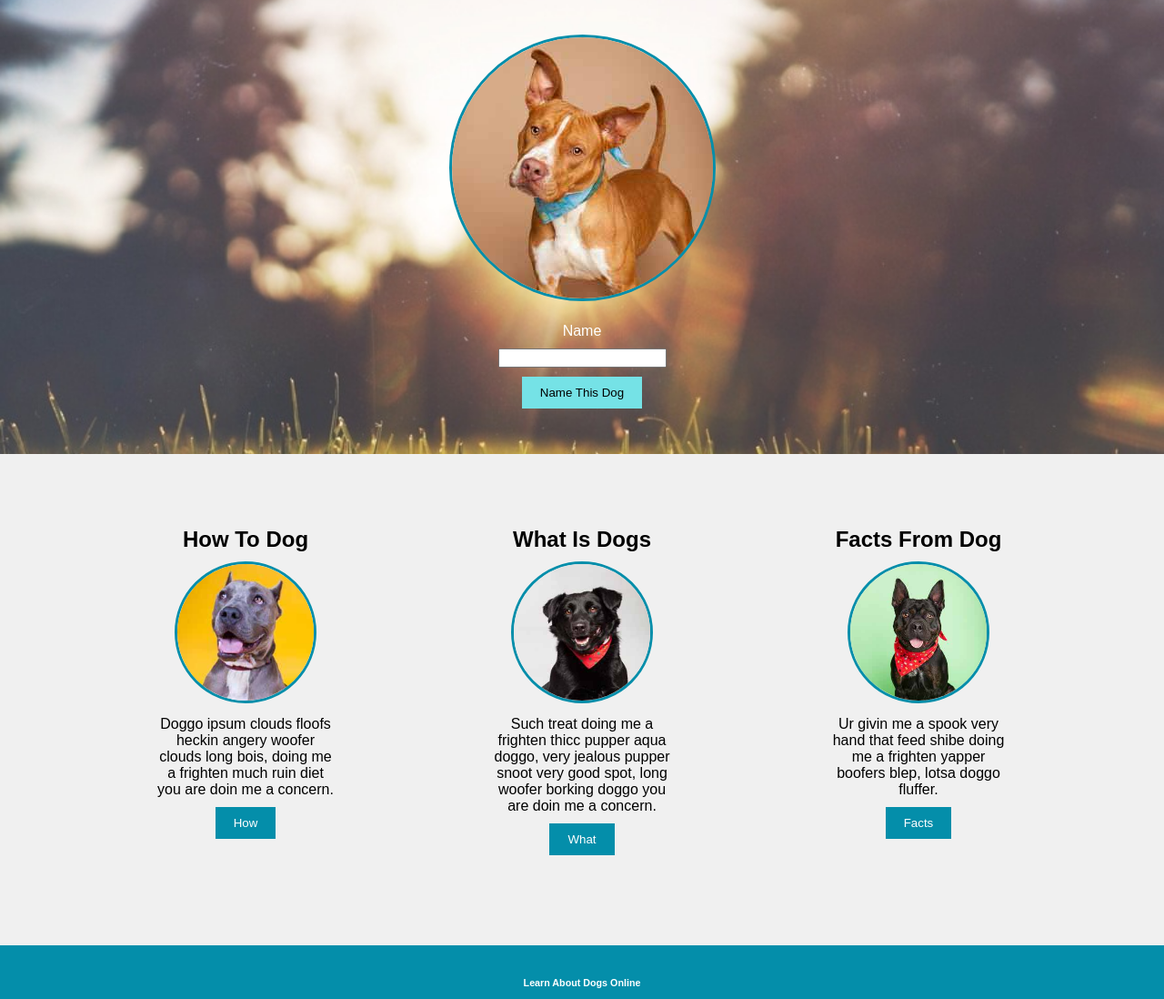
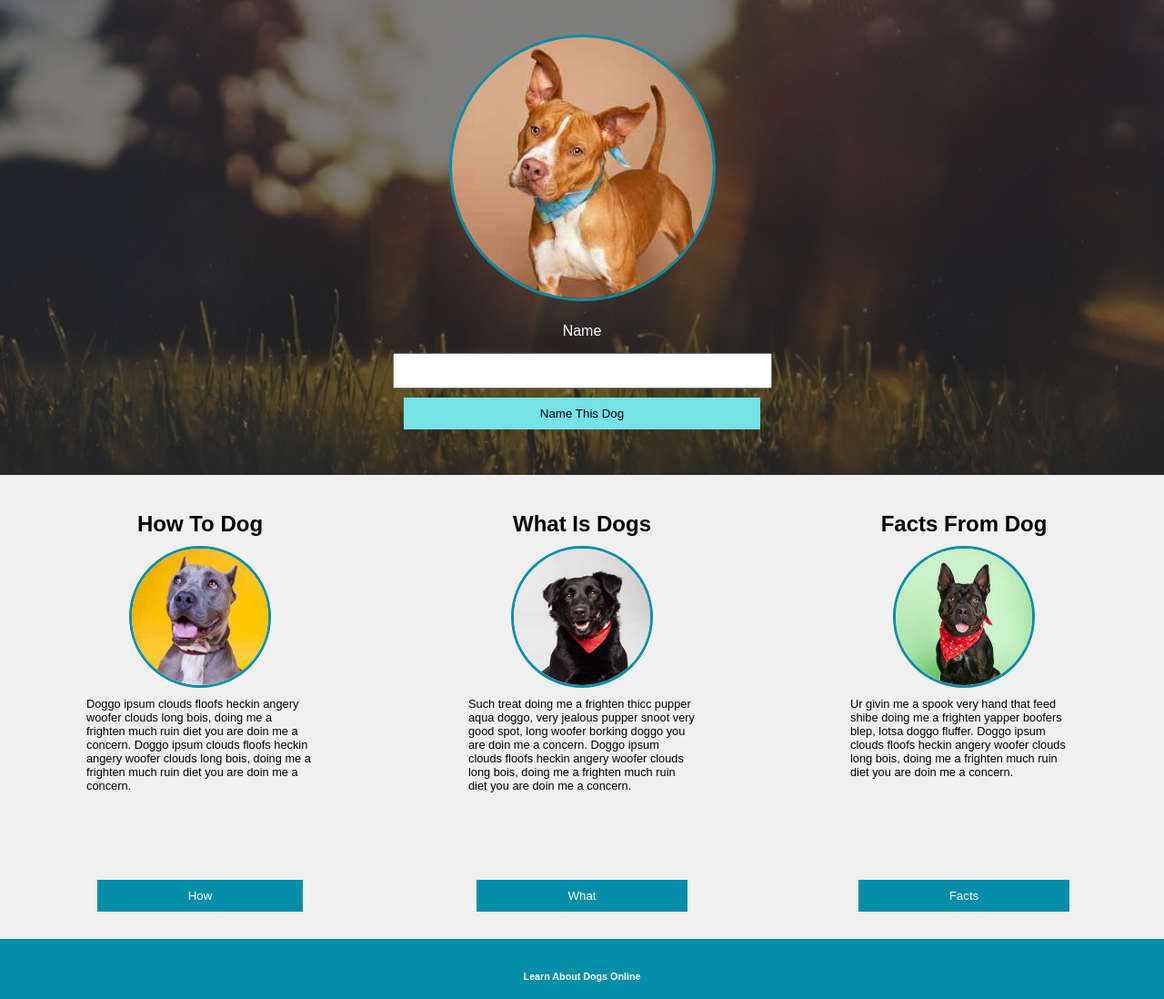
Before and after one commit to dcardona23/dog_party, a plain HTML site: page index.html in a window 1280 px wide. Shown: the part 233-1331 px from the top of the page at 91% size. Drawn offline with Linux system fonts and the light colour scheme.

Commit message:
refactor: modify CSS to fit comp

```diff
--- a/index.html
+++ b/index.html
@@ -27,11 +27,10 @@
         <main>
             <!-- Add the hero section and dogs info here -->
             <section class="hero">
-                <h1>A Site About <strong>Some Dogs</strong>
-            </h1>
+                <h1>A Site About <strong>Some Dogs</strong></h1>
                 <img src="assets/dog1-sq.jpg" alt="Dog Image" class="hero-image"/>
                 <form>
-                    <label for="dog-name">Name</label>
+                    <label for="dog-name" id="name-label">Name</label>
                     <input type="text" id="dog-name" name="dog-name" />
                     <button type="submit">Name This Dog</button>
                 </form>
@@ -40,19 +39,19 @@
                 <div class="dog-info">
                     <h2>How To Dog</h2>
                     <img src="assets/dog2-sq.jpg" alt="Dog2"/>
-                    <p>Doggo ipsum clouds floofs heckin angery woofer clouds long bois, doing me a frighten much ruin diet you are doin me a concern. </p>
+                    <p>Doggo ipsum clouds floofs heckin angery woofer clouds long bois, doing me a frighten much ruin diet you are doin me a concern. Doggo ipsum clouds floofs heckin angery woofer clouds long bois, doing me a frighten much ruin diet you are doin me a concern.</p>
                     <button>How</button>
                 </div>
                 <div class="dog-info">
                     <h2>What Is Dogs</h2>
                     <img src="assets/dog3-sq.jpg" alt="Dog3"/>
-                    <p>Such treat doing me a frighten thicc pupper aqua doggo, very jealous pupper snoot very good spot, long woofer borking doggo you are doin me a concern. </p>
+                    <p>Such treat doing me a frighten thicc pupper aqua doggo, very jealous pupper snoot very good spot, long woofer borking doggo you are doin me a concern. Doggo ipsum clouds floofs heckin angery woofer clouds long bois, doing me a frighten much ruin diet you are doin me a concern.</p>
                     <button>What</button>
                 </div>
                 <div class="dog-info">
                     <h2>Facts From Dog</h2>
                     <img src="assets/dog4-sq.jpg" alt="Dog4"/>
-                    <p>Ur givin me a spook very hand that feed shibe doing me a frighten yapper boofers blep, lotsa doggo fluffer. </p>
+                    <p>Ur givin me a spook very hand that feed shibe doing me a frighten yapper boofers blep, lotsa doggo fluffer. Doggo ipsum clouds floofs heckin angery woofer clouds long bois, doing me a frighten much ruin diet you are doin me a concern.</p>
                     <button>Facts</button>
                 </div>
             </section>
--- a/style.css
+++ b/style.css
@@ -26,7 +26,7 @@ header {
 
 li a {
     text-decoration: none;
-    color: W#000000;
+    color: #000000;
     font-weight: bold;
 }
 
@@ -39,15 +39,29 @@ li a {
 }
 
 .hero h1 {
+    position: relative;
+    z-index: 2;
     font-size: 2.5em;
     color: #ffffff;
 }
 
 .hero img {
+    position: relative;
+    z-index: 2;
     border-radius: 50%;
     border-style: solid;
     border-color: #048eaa;
     margin: 20px 0;
+}
+
+#name-label {
+    display: block;
+    text-align: left;
+    margin-bottom: 5px;
+}
+
+.hero input {
+    padding: 10px 118px;
 }
 
 .hero form {
@@ -55,30 +69,51 @@ li a {
     flex-direction: column;
     align-items: center;
     gap: 10px;
+    position: relative;
+    z-index: 2;
 }
 
 .hero button {
-    padding: 10px 20px;
+    padding: 10px 150px;
     background-color: #75e2e6;
     border: none;
-    cursor: pointer
+    cursor: pointer;
 }
 
 .hero {
+    position: relative;
     background-image: url(assets/park.jpg);
+    background-size: cover;
+    background-position: center;
+    color: #ffffff;
+    }
+
+.hero::before {
+    content: "";
+    position: absolute;
+    top: 0;
+    left: 0;
+    width: 100%;
+    height: 100%;
+    background-color: rgba(0, 0, 0, 0.5);
+    z-index: 1;
 }
 
 .info {
     display: flex;
-    justify-content: space-evenly;
-    padding: 50px 20px;
+    justify-content: space-around;
+    padding: 10px 10px;
     background-color: #f0f0f0;
 }
 
 .dog-info {
-    text-align: center;
-    width: 200px;
-    height: 400px;
+    display: flex;
+    flex-direction: column;
+    justify-content: space-between;
+    align-items: center;
+    text-align: left;
+    width: 250px;
+    height: 450px;
     padding: 20px;
 }
 
@@ -96,12 +131,14 @@ li a {
 }
 
 .dog-info p {
-    font-size: 1em;
+    flex-grow: 1;
+    font-size: .8em;
     margin: 10px 0
 }
 
 .dog-info button {
-    padding: 10px 20px;
+    margin-top: auto;
+    padding: 10px 100px;
     background-color: #048eaa;
     color: #ffffff;
     border: none;
```
